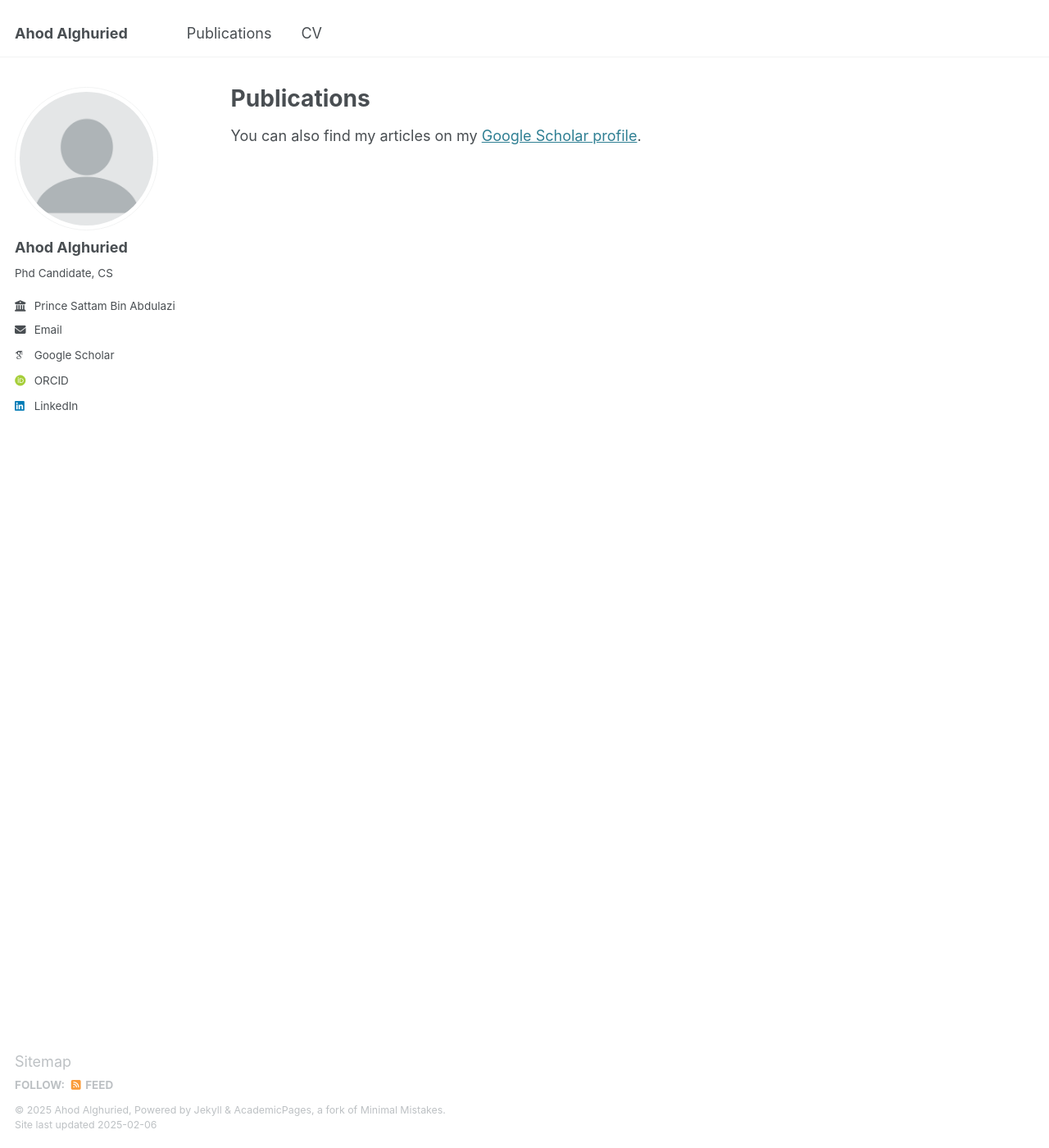
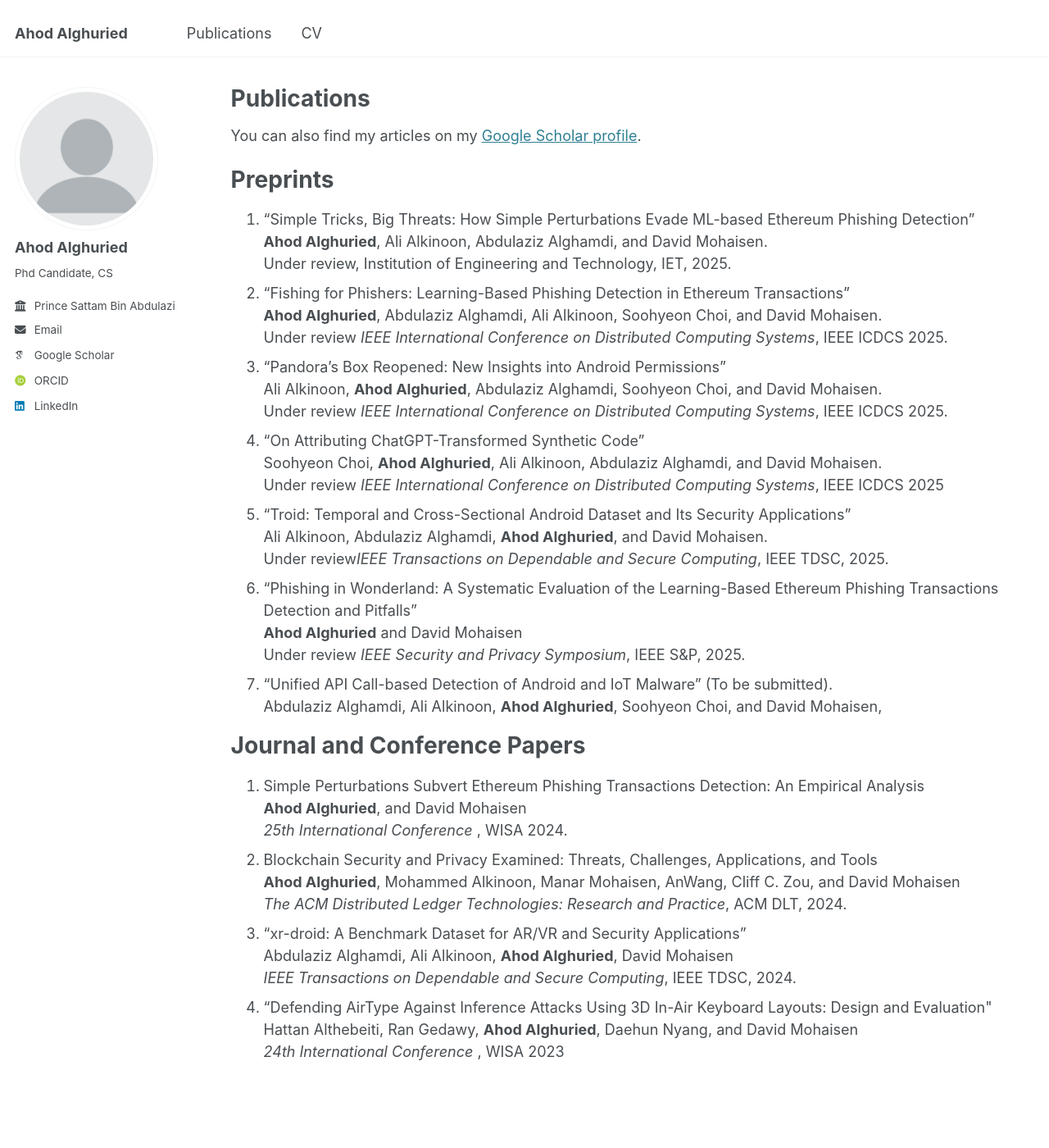
Before and after one commit to alghuried-ahod/Ahod-Alghuried, a Jekyll site: the page built from _pages/publications.html, in a window 1280 px wide and 1400 px high. Shown: the whole window at 82% size. Built offline with Jekyll 4.4.1, drawn with Linux system fonts in a browser that asks for light colours; some web fonts are replaced.

Commit message:
Update publications.html

```diff
--- a/_pages/publications.html
+++ b/_pages/publications.html
@@ -7,3 +7,89 @@ author_profile: true
 
 
 <p>You can also find my articles on my <a href="https://scholar.google.com/citations?user=ZtV4SOQAAAAJ&hl=en" target="_blank" rel="noopener noreferrer">Google Scholar profile</a>.</p>
+
+
+<h1>Preprints</h1>
+
+
+<ol>
+
+
+  <li>
+
+    “Simple Tricks, Big Threats: How Simple Perturbations Evade ML-based Ethereum Phishing Detection”<br>
+     <strong>Ahod Alghuried</strong>, Ali Alkinoon, Abdulaziz Alghamdi, and David Mohaisen.<br>
+    Under review, Institution of Engineering and Technology, IET, 2025.
+  </li>
+  <li>
+
+    “Fishing for Phishers: Learning-Based Phishing Detection in Ethereum Transactions”<br>
+     <strong>Ahod Alghuried</strong>, Abdulaziz Alghamdi, Ali Alkinoon, Soohyeon Choi, and David Mohaisen.<br>
+    Under review <i>IEEE International Conference on Distributed Computing Systems</i>, IEEE ICDCS 2025.
+  </li>
+  <li>
+
+    “Pandora’s Box Reopened: New Insights into Android Permissions”<br>
+    Ali Alkinoon, <strong>Ahod Alghuried</strong>, Abdulaziz Alghamdi, Soohyeon Choi, and David Mohaisen.<br>
+    Under review <i>IEEE International Conference on Distributed Computing Systems</i>, IEEE ICDCS 2025.
+  </li>
+  <li>
+
+    “On Attributing ChatGPT-Transformed Synthetic Code”<br>
+    Soohyeon Choi, <strong>Ahod Alghuried</strong>, Ali Alkinoon, Abdulaziz Alghamdi, and David Mohaisen.<br>
+    Under review <i>IEEE International Conference on Distributed Computing Systems</i>, IEEE ICDCS 2025
+  </li>
+  <li>
+
+    “Troid: Temporal and Cross-Sectional Android Dataset and Its Security Applications”<br>
+    Ali Alkinoon, Abdulaziz Alghamdi, <strong>Ahod Alghuried</strong>, and David Mohaisen.<br>
+    Under review<i>IEEE Transactions on Dependable and Secure Computing</i>, IEEE TDSC, 2025.
+  </li>
+
+  <li>
+
+    “Phishing in Wonderland: A Systematic Evaluation of the Learning-Based Ethereum Phishing Transactions Detection and Pitfalls”<br>
+    <strong>Ahod Alghuried</strong> and David Mohaisen<br>
+    Under review <i>IEEE Security and Privacy Symposium</i>, IEEE S&P, 2025.
+  </li>
+    <li>
+
+    “Unified API Call-based Detection of Android and IoT Malware” (To be submitted).<br>
+        Abdulaziz Alghamdi, Ali Alkinoon, <strong>Ahod Alghuried</strong>, Soohyeon Choi, and David Mohaisen,
+  </li>
+
+</ol>
+
+<h1>Journal and Conference Papers</h1>
+
+<ol>
+  <li>
+    Simple Perturbations Subvert Ethereum Phishing Transactions Detection: An Empirical Analysis<br>
+    <strong>Ahod Alghuried</strong>, and David Mohaisen <br>
+     <i>25th International Conference </i>, WISA 2024.
+  </li>
+
+  <li>
+
+    Blockchain Security and Privacy Examined: Threats, Challenges, Applications, and Tools<br>
+    <strong>Ahod Alghuried</strong>, Mohammed Alkinoon, Manar Mohaisen, AnWang, Cliff C. Zou, and David Mohaisen<br>
+    <i>The ACM Distributed Ledger Technologies: Research and Practice</i>, ACM DLT, 2024.
+  </li>
+    <li>
+
+    “xr-droid: A Benchmark Dataset for AR/VR and Security Applications”<br>
+    Abdulaziz Alghamdi, Ali Alkinoon, <strong>Ahod Alghuried</strong>, David Mohaisen<br>
+    <i>IEEE Transactions on Dependable and Secure Computing</i>, IEEE TDSC, 2024.
+
+  </li>
+
+  <li>
+
+    “Defending AirType Against Inference Attacks Using 3D In-Air Keyboard Layouts: Design and Evaluation"<br>
+    Hattan Althebeiti, Ran Gedawy, <strong>Ahod Alghuried</strong>, Daehun Nyang, and David Mohaisen<br>
+  <i> 24th International Conference </i>, WISA 2023
+  </li>
+
+
+
+</ol>
```
